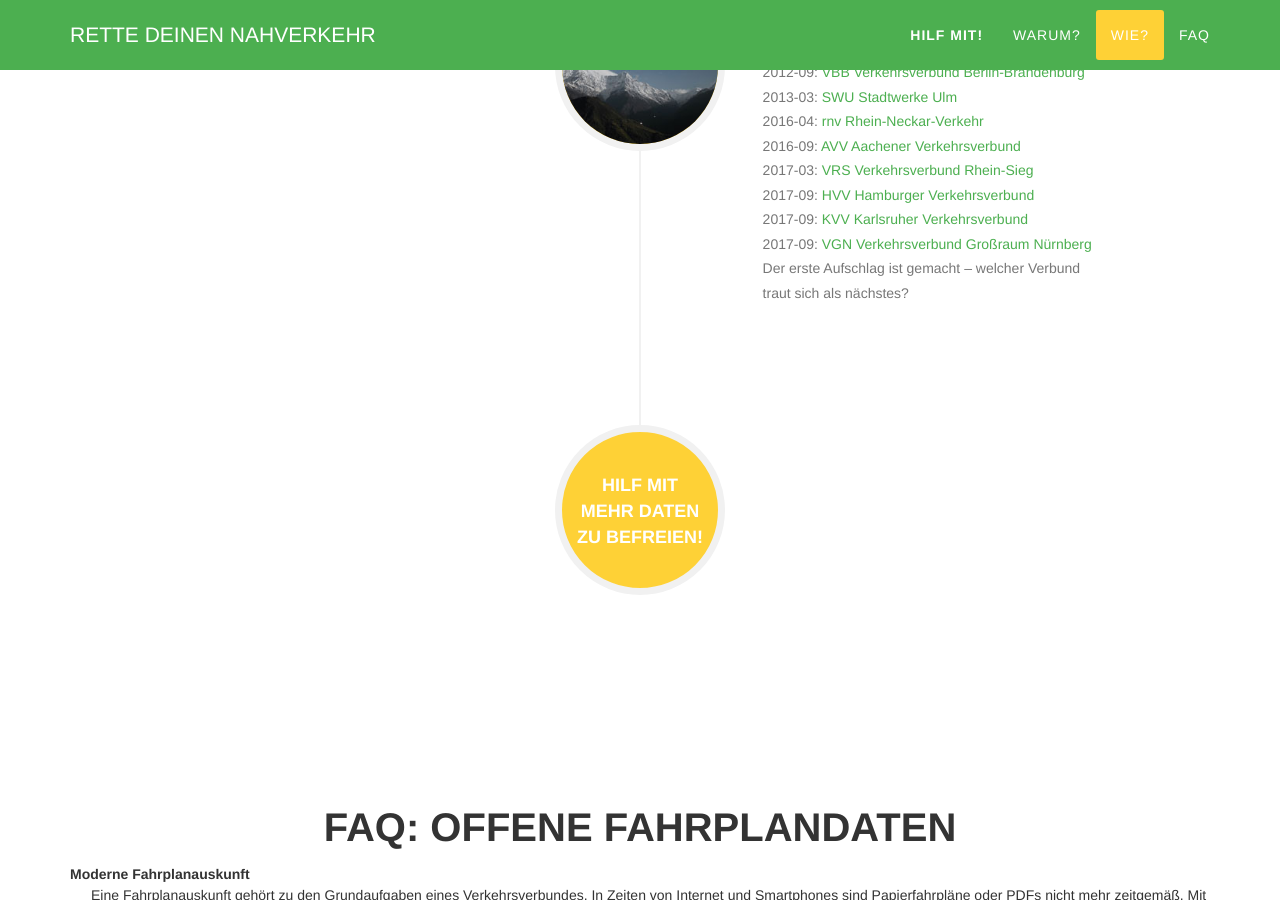
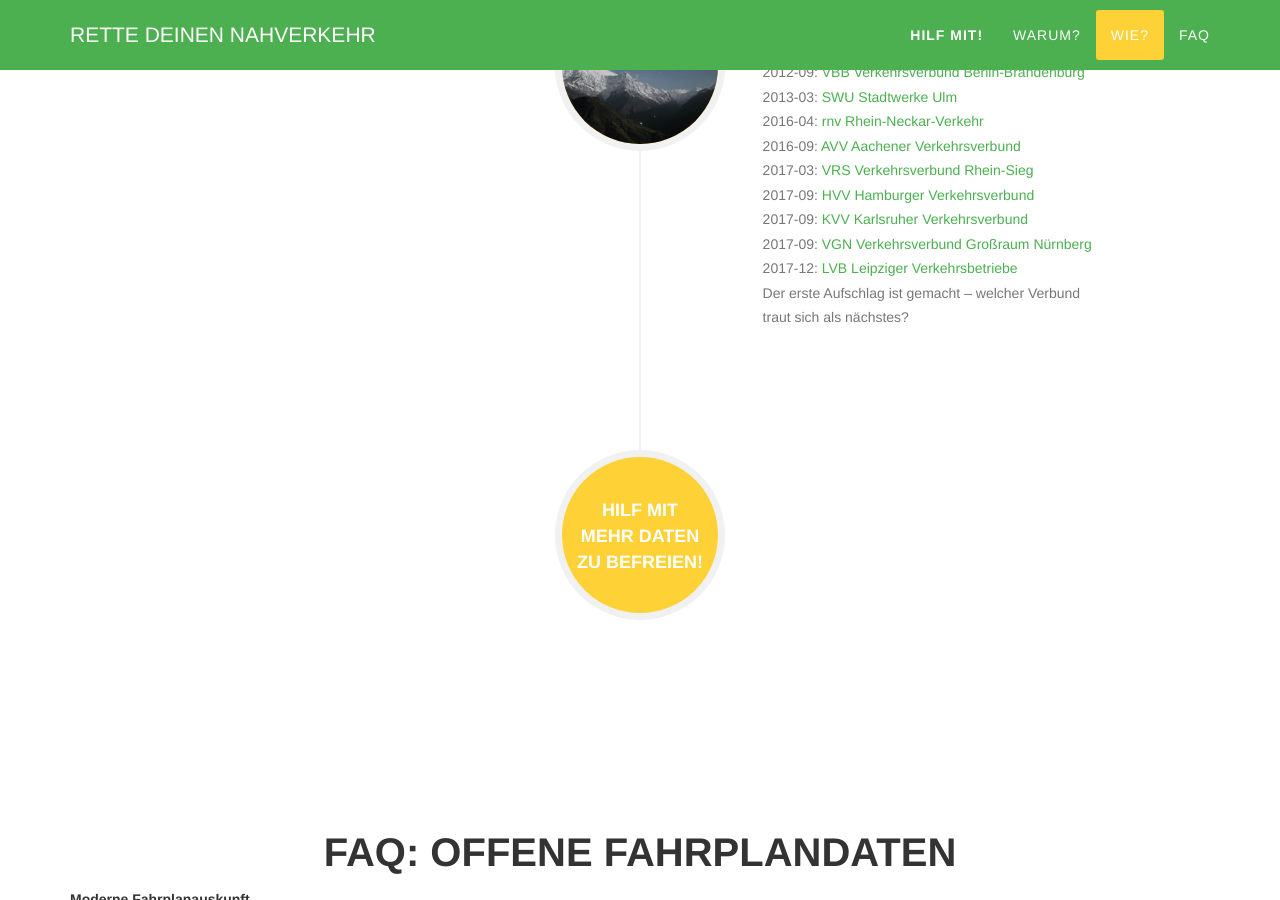
Before and after one commit to okfde/rettedeinennahverkehr, a Jekyll site: the page built from index.html, in a window 1280 px wide and 900 px high, scrolled down 3565 px. Built offline with Jekyll 4.4.1, drawn with Linux system fonts in a browser that asks for light colours; comment, search, counter and statistics services are not loaded.

Commit message:
Added LVB

```diff
--- a/_includes/how.html
+++ b/_includes/how.html
@@ -79,6 +79,8 @@
                                         <br>
                                         2017-09: <a href="https://www.vgn.de/web-entwickler/open-data/">VGN Verkehrsverbund Großraum Nürnberg</a>
                                         <br>
+                                        2017-12: <a href="https://opendata.leipzig.de/dataset/lvb-fahrplandaten">LVB Leipziger Verkehrsbetriebe</a>
+                                        <br>
                                         Der erste Aufschlag ist gemacht – welcher Verbund traut sich als nächstes?
                                     </p>
                                 </div>
```
